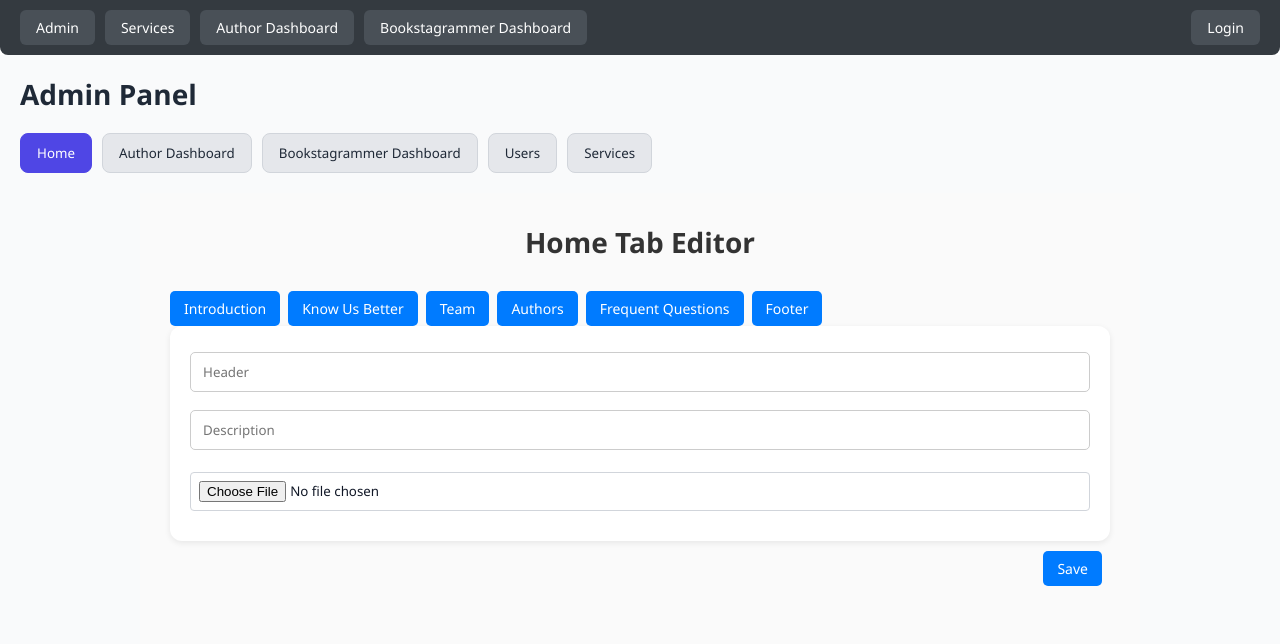
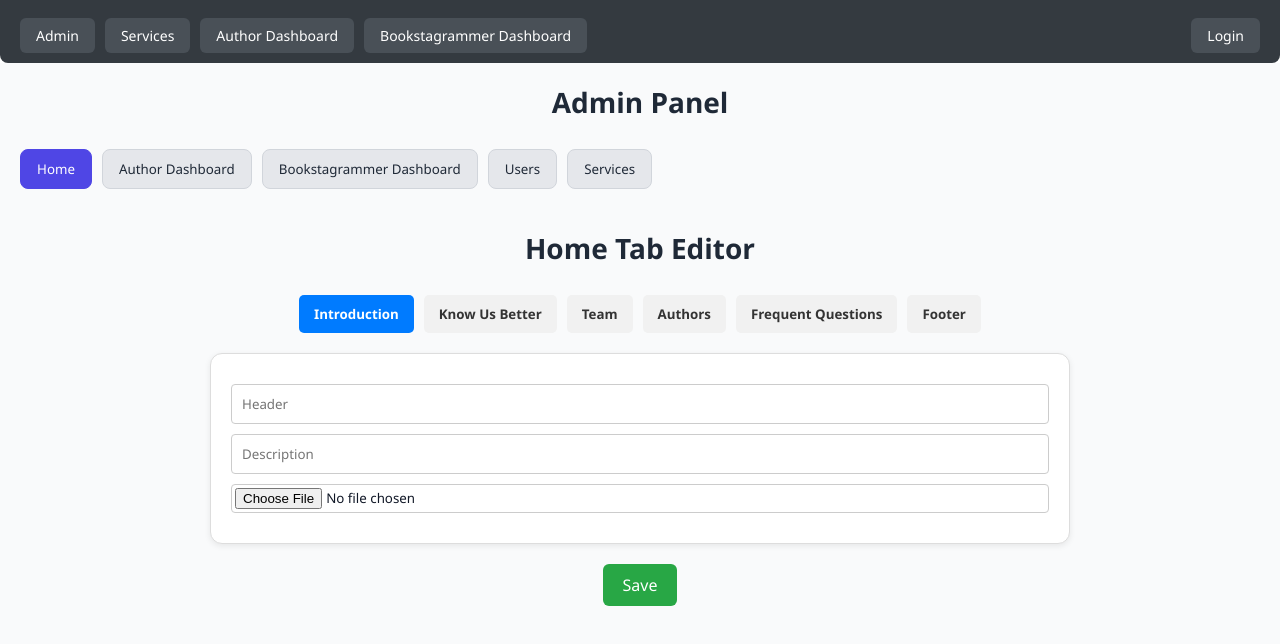
Before and after one commit to AliyulRahman/sample_lm_app, a React (Vite) app: page /admin in a window 1280 px wide. Both pictures are taken after a click on the button "Home". Shown: the top 644 px of the page. Built offline with nearby package versions, Linux system fonts and the light colour scheme.

Commit message:
Tabs included

```diff
--- a/src/components/Admin/HomeTab.css
+++ b/src/components/Admin/HomeTab.css
@@ -1,88 +1,112 @@
 .home-tab {
-    max-width: 1000px;
-    margin: 0 auto;
-    padding: 30px;
-    background-color: #fafafa;
-    font-family: 'Segoe UI', Tahoma, Geneva, Verdana, sans-serif;
+  padding: 20px;
+  max-width: 900px;
+  margin: auto;
+  font-family: "Segoe UI", Tahoma, Geneva, Verdana, sans-serif;
 }
 
-  .home-tab h2 {
+h2 {
   text-align: center;
-    margin-bottom: 30px;
-    color: #333;
-  }
-
-  .home-tab section {
-    background-color: #fff;
-    padding: 20px 25px;
-    margin-bottom: 30px;
-    border-radius: 10px;
-    box-shadow: 0 2px 6px rgba(0, 0, 0, 0.1);
-  }
-
-  .home-tab section h3 {
-    margin-top: 0;
-    color: #444;
   margin-bottom: 20px;
 }
 
-  .home-tab input[type="text"],
-  .home-tab input[type="email"],
-  .home-tab input[type="tel"] {
+.tab-buttons {
+  display: flex;
+  flex-wrap: wrap;
+  justify-content: center;
+  gap: 10px;
+  margin-bottom: 20px;
+}
+
+.tab-buttons button {
+  padding: 10px 15px;
+  border: none;
+  background-color: #f1f1f1;
+  color: #333;
+  cursor: pointer;
+  font-weight: bold;
+  border-radius: 5px;
+  transition: all 0.3s ease;
+}
+
+.tab-buttons button.active,
+.tab-buttons button:hover {
+  background-color: #007bff;
+  color: white;
+}
+
+.tab-content {
+  background-color: #fff;
+  padding: 20px;
+  border: 1px solid #ddd;
+  border-radius: 6px;
+  margin-bottom: 20px;
+}
+
+input[type="text"],
+input[type="email"],
+input[type="tel"],
+input[type="file"] {
+  display: block;
   width: 100%;
-    padding: 10px 12px;
-    margin-bottom: 12px;
+  padding: 10px;
+  margin: 10px 0;
   border: 1px solid #ccc;
-    border-radius: 5px;
+  border-radius: 4px;
   box-sizing: border-box;
 }
 
-  .home-tab input[type="file"] {
-    margin: 10px 0;
+input[type="file"] {
+  padding: 3px;
 }
 
-  .home-tab img {
+img {
+  max-width: 100px;
+  height: auto;
+  margin: 10px 0;
+  border-radius: 4px;
   display: block;
-    max-width: 150px;
-    margin-top: 10px;
-    border-radius: 5px;
 }
 
-  .list-item,
-  .nested-list-item {
+.list-item {
   margin-bottom: 15px;
-    padding: 12px;
-    border: 1px solid #e1e1e1;
-    border-radius: 8px;
+  padding: 15px;
   background-color: #f9f9f9;
+  border-left: 4px solid #007bff;
+  border-radius: 4px;
 }
 
-  .nested-list-item {
-    margin-left: 20px;
-  }
-
-  .home-tab button {
-    background-color: #007bff;
-    color: #fff;
-    padding: 8px 14px;
-    margin-top: 10px;
-    margin-right: 8px;
-    border: none;
-    border-radius: 5px;
-    cursor: pointer;
-    font-size: 14px;
-  }
-
-  .home-tab button:hover {
-    background-color: #0056b3;
+.list-item input {
+  margin-top: 5px;
 }
 
 .save-button {
   display: block;
-    margin: 30px auto;
+  margin: auto;
+  padding: 10px 20px;
+  font-size: 16px;
   background-color: #28a745;
+  color: white;
+  border: none;
+  border-radius: 6px;
+  cursor: pointer;
+  transition: background-color 0.3s;
 }
 
 .save-button:hover {
   background-color: #218838;
 }
+
+button {
+  margin-top: 8px;
+  padding: 8px 12px;
+  background-color: #6c757d;
+  color: white;
+  border: none;
+  border-radius: 4px;
+  cursor: pointer;
+}
+
+button:hover {
+  background-color: #5a6268;
+}
```
Lines whose indentation alone changed are shown as unchanged.
